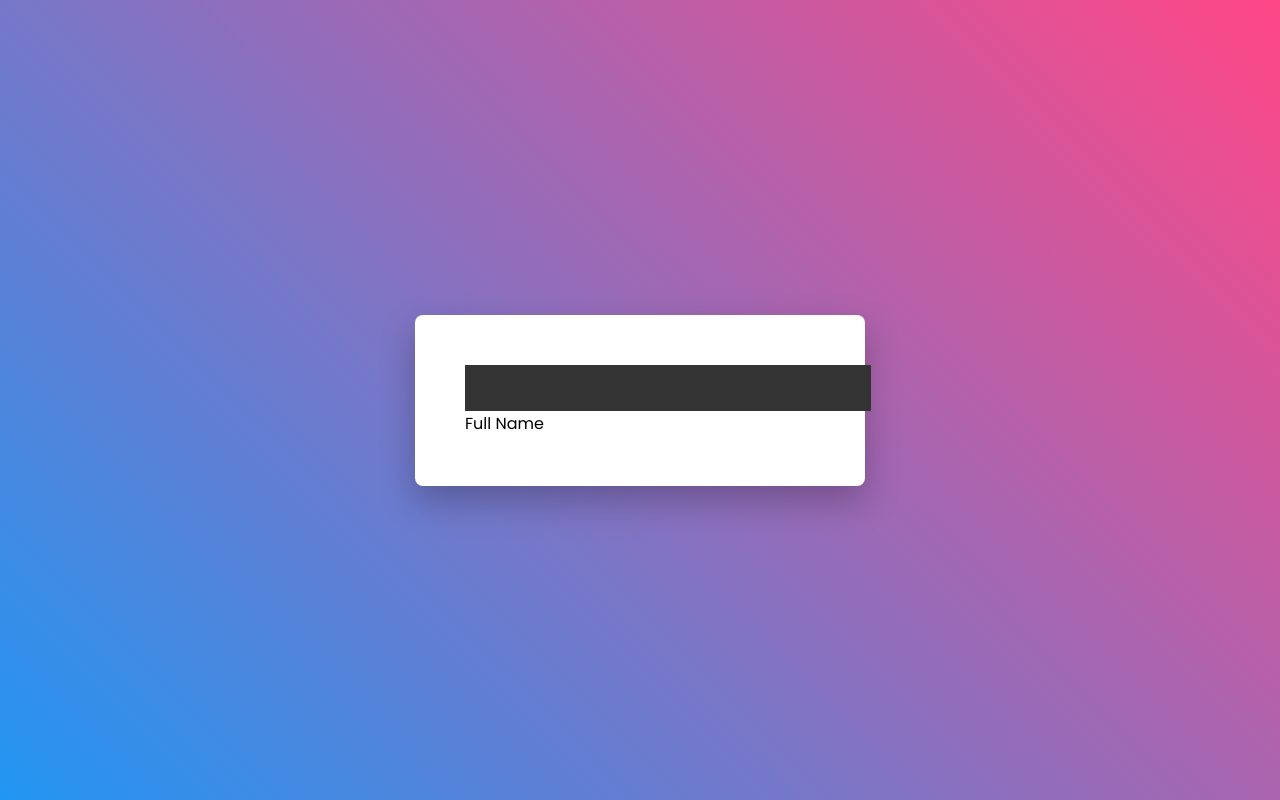
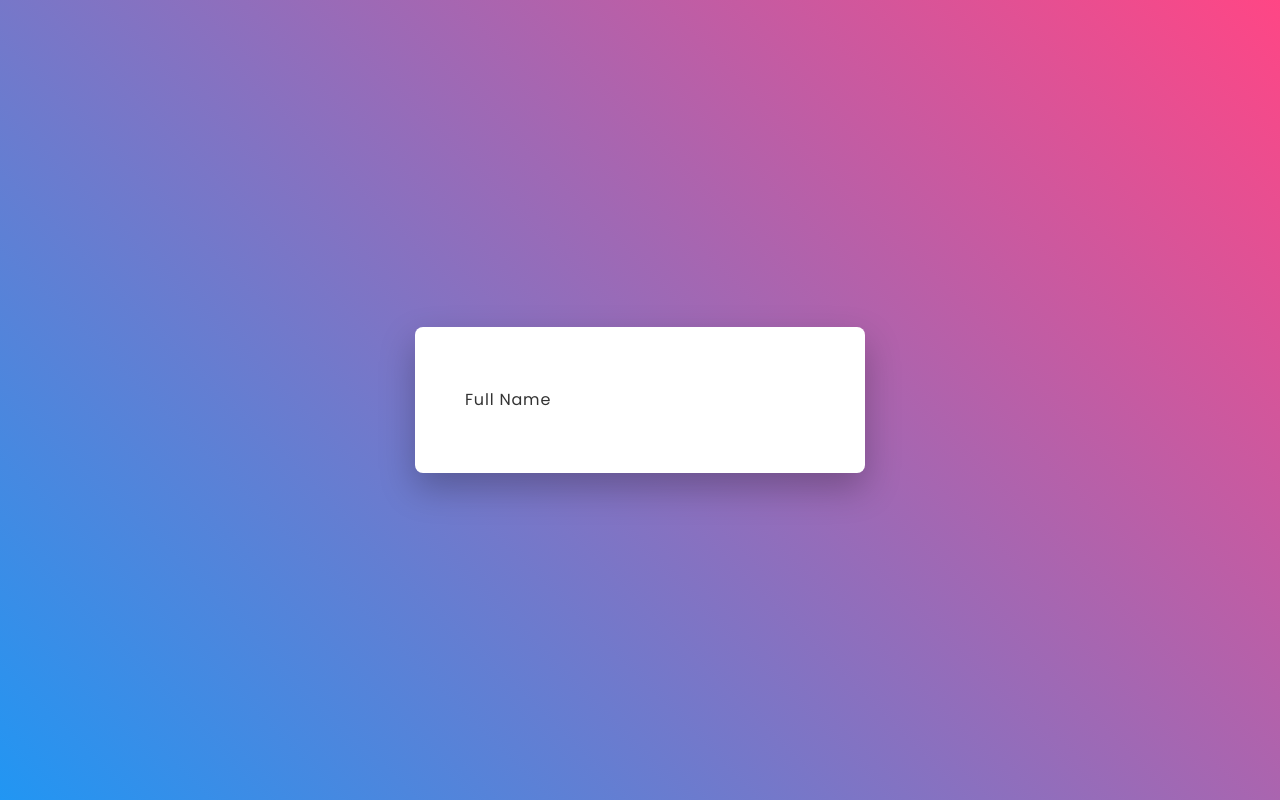
Before and after one commit to CJR85/input-label-animation, a plain HTML site: page index.html in a window 1280 px wide. Drawn offline with Linux system fonts and the light colour scheme.

Commit message:
Style span

```diff
--- a/style.css
+++ b/style.css
@@ -33,10 +33,23 @@ body {
 .container .inputBox input {
   position: relative;
   padding: 8px 10px;
+  width: 100px;
   border: none;
   outline: none;
-  background: #333;
+  background: transparent;
+  background: #fff;
   color: #fff;
   font-size: 1.25em;
   letter-spacing: 0.05em;
 }
+
+.container .inputBox span {
+  position: absolute;
+  left: 0;
+  padding: 10px 0px;
+  pointer-events: none;
+  font-size: 1em;
+  transition: 0.5s;
+  color: #333;
+  letter-spacing: 0.05em;
+}
```
